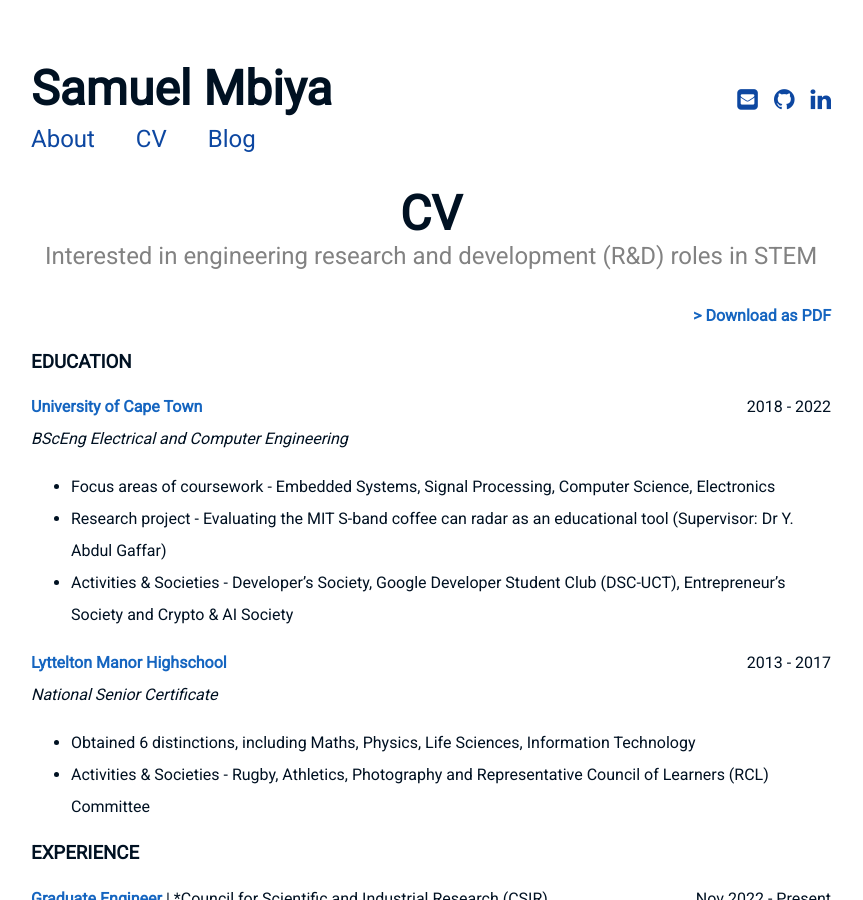
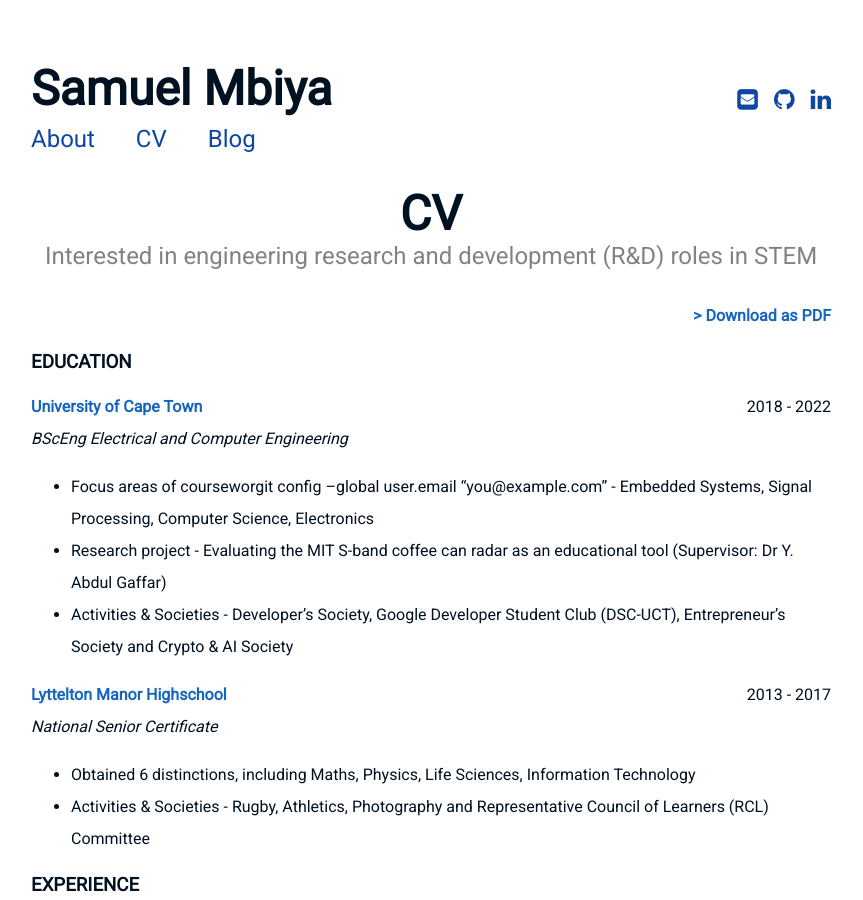
Before and after one commit to SKMbiya/SKMbiya.github.io, a Jekyll site: the page built from resume.md, in a window 1280 px wide and 900 px high. Shown: the whole window, without its empty margins (209-1072 px from the left). Built offline with Jekyll 4.4.1, drawn with Linux system fonts in a browser that asks for light colours.

Commit message:
updated resume

```diff
--- a/resume.md
+++ b/resume.md
@@ -14,7 +14,7 @@ subtitle: Interested in engineering research and development (R&D) roles in STEM
 
 **University of Cape Town** <span style="float: right; ">2018 - 2022 </span>
 _BScEng Electrical and Computer Engineering_
-- Focus areas of coursework - Embedded Systems, Signal Processing, Computer Science, Electronics
+- Focus areas of courseworgit config --global user.email "you@example.com" - Embedded Systems, Signal Processing, Computer Science, Electronics
 - Research project - Evaluating the MIT S-band coffee can radar as an educational tool
 (Supervisor: Dr Y. Abdul Gaffar)
 - Activities & Societies - Developer’s Society, Google Developer Student Club (DSC-UCT), Entrepreneur’s Society
```
